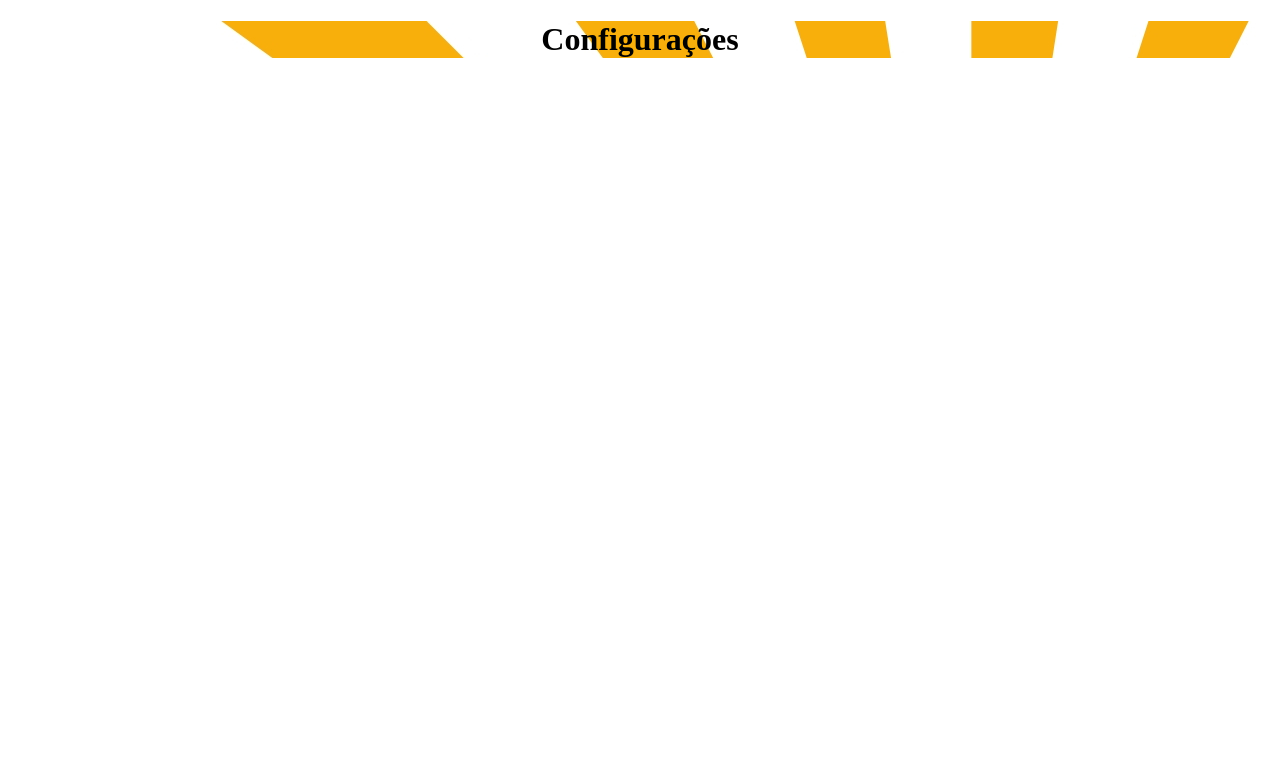
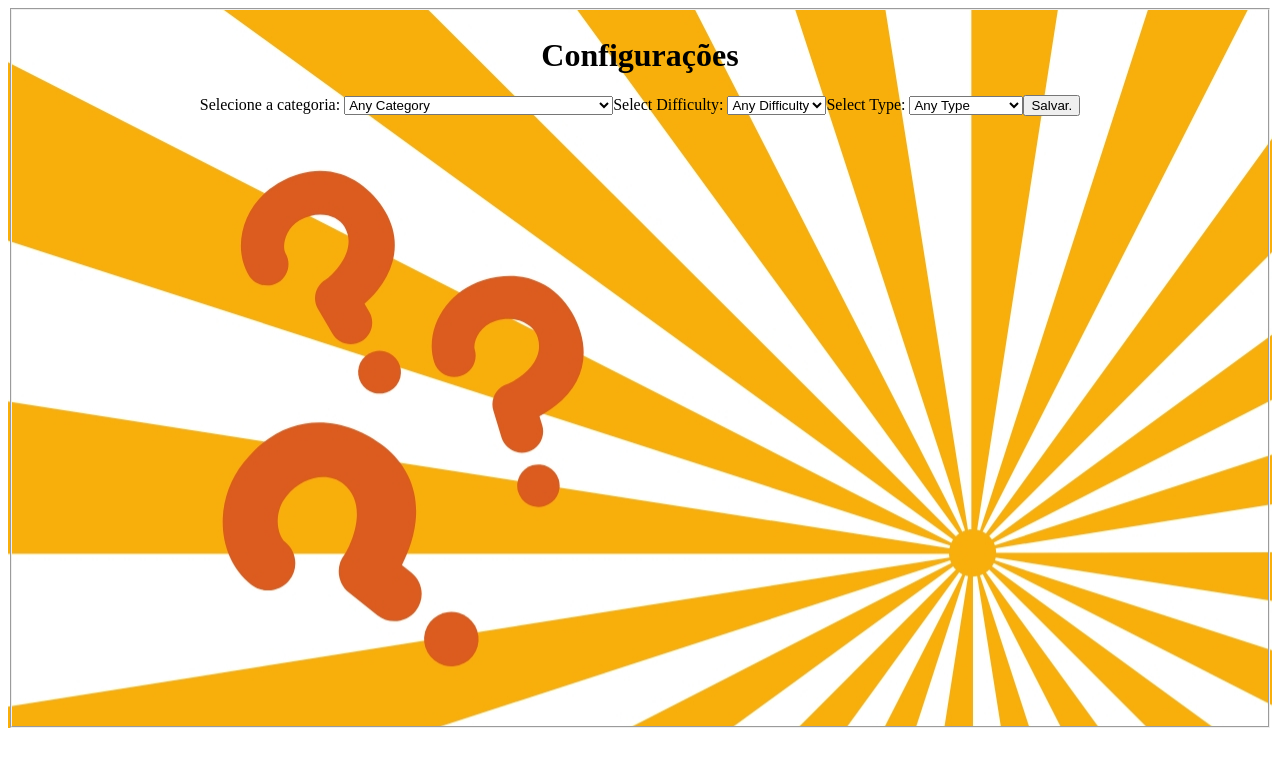
Before and after one commit to tryber/sd-03-project-trivia-react-redux-03, a React (Create React App) app: page /settings in a window 1280 px wide. Shown: the top 766 px of the page. Built offline with nearby package versions, Linux system fonts and the light colour scheme.

Commit message:
SettingsPAge!!

```diff
--- a/src/App.css
+++ b/src/App.css
@@ -62,6 +62,10 @@
   border: 1px solid blue;
 }
 
+.settings {
+  height: 700px;
+}
+
 @media (prefers-reduced-motion: no-preference) {
   .App-logo {
     animation: shake infinite 0.82s cubic-bezier(.36,.07,.19,.97) both;
--- a/src/actions/index.js
+++ b/src/actions/index.js
@@ -2,6 +2,7 @@ export const USER_INFO = 'USER_INFO';
 export const NEW_GAME = 'NEW_GAME';
 export const ADD_SCORE = 'ADD_SCORE';
 export const DISABLE_BUTTON = 'DISABLE_BUTTON';
+export const FETCH_URL = 'FETCH_URL';
 
 export const userInfo = (name, email) => ({
   type: USER_INFO,
@@ -23,3 +24,8 @@ export const disabledReducer = (value) => ({
   type: DISABLE_BUTTON,
   value,
 });
+
+export const generatedURL = (url) => ({
+  type: FETCH_URL,
+  url,
+});
--- a/src/components/Questions.js
+++ b/src/components/Questions.js
@@ -41,7 +41,7 @@ class Questions extends React.Component {
   componentDidMount() {
     let arrayAnswers = [];
     let arrayItem = [];
-    triviaAPI().then((questions) => {
+    triviaAPI(this.props.url).then((questions) => {
       questions.forEach((item) => {
         arrayItem = [item.correct_answer, ...item.incorrect_answers];
         arrayAnswers = [...arrayAnswers, arrayRandom(arrayItem, arrayItem.length)];
@@ -264,6 +264,7 @@ const mapDispatchToProps = (dispatch) => ({
 
 const mapStateToProps = (state) => ({
   disabledTrueFalse: state.disbledReducer.disabled,
+  url: state.fetchURL.address,
 });
 
 export default connect(mapStateToProps, mapDispatchToProps)(Questions);
--- a/src/pages/Settings.js
+++ b/src/pages/Settings.js
@@ -1,13 +1,95 @@
 import React from 'react';
+import { connect } from 'react-redux';
+import { generatedURL } from '../actions';
+import { Link } from 'react-router-dom';
+
 
 class Settings extends React.Component {
+  constructor() {
+    super();
+    this.state = {
+      category: 'any',
+      trivia_difficulty: 'any',
+      trivia_type: 'any',
+    };
+  }
+
+  generateURL() {
+    const { category, trivia_difficulty, trivia_type } = this.state;
+    const URL = `https://opentdb.com/api.php?amount=5${category !== 'any' ? `&category=${category}` : ''}${trivia_difficulty !== 'any' ? `&difficulty=${trivia_difficulty}` : ''}${trivia_type !== 'any' ? `&type=${trivia_type}` : ''}`;
+    this.props.dispatch2Fetch(URL);
+  }
+
+  renderCategoriesList() {
+    return (
+      <select
+        name="category"
+        value={this.state.category}
+        onChange={(e) => this.setState({ category: e.target.value })}>
+        <option value="any">Any Category</option>
+        <option value="9">General Knowledge</option>
+        <option value="10">Entertainment: Books</option>
+        <option value="11">Entertainment: Film</option>
+        <option value="12">Entertainment: Music</option>
+        <option value="13">Entertainment: Musicals &amp; Theatres</option>
+        <option value="14">Entertainment: Television</option>
+        <option value="15">Entertainment: Video Games</option>
+        <option value="16">Entertainment: Board Games</option>
+        <option value="17">Science 'n' Nature</option>
+        <option value="18">Science: Computers</option>
+        <option value="19">Science: Mathematics</option>
+        <option value="20">Mythology</option>
+        <option value="21">Sports</option>
+        <option value="22">Geography</option>
+        <option value="23">History</option>
+        <option value="24">Politics</option>
+        <option value="25">Art</option>
+        <option value="26">Celebrities</option>
+        <option value="27">Animals</option>
+        <option value="28">Vehicles</option>
+        <option value="29">Entertainment: Comics</option>
+        <option value="30">Science: Gadgets</option>
+        <option value="31">Entertainment: Japanese Anime &amp; Manga</option>
+        <option value="32">Entertainment: Cartoon &amp; Animations</option>
+      </select>
+    );
+  }
+
   render() {
     return (
-      <div>
+      <fieldset className="settings">
         <h1 data-testid="settings-title">Configurações</h1>
-      </div>
+        <label htmlFor="trivia_category">Selecione a categoria: </label>
+        {this.renderCategoriesList()}
+        <label htmlFor="trivia_difficulty">Select Difficulty: </label>
+        <select
+          name="trivia_difficulty"
+          value={this.state.trivia_difficulty}
+          onChange={(e) => this.setState({ trivia_difficulty: e.target.value })}>
+          <option value="any">Any Difficulty</option>
+          <option value="easy">Easy</option>
+          <option value="medium">Medium</option>
+          <option value="hard">Hard</option>
+		    </select>
+        <label htmlFor="trivia_type">Select Type: </label>
+        <select
+          name="trivia_type"
+          value={this.state.trivia_type}
+          onChange={(e) => this.setState({ trivia_type: e.target.value })}>
+          <option value="any">Any Type</option>
+          <option value="multiple">Multiple Choice</option>
+          <option value="boolean">True / False</option>
+        </select>
+        <Link to='/'>
+          <button onClick={() => this.generateURL()}>Salvar.</button>
+        </Link>
+      </fieldset>
     );
   }
 }
 
-export default Settings;
+const mapDispatchToProps = (dispatch) => ({
+  dispatch2Fetch: (url) => dispatch(generatedURL(url)),
+});
+
+export default connect (null, mapDispatchToProps)(Settings);
--- a/src/reducers/index.js
+++ b/src/reducers/index.js
@@ -1,5 +1,5 @@
 import { combineReducers } from 'redux';
-import { ADD_SCORE, NEW_GAME, USER_INFO, DISABLE_BUTTON } from '../actions';
+import { ADD_SCORE, NEW_GAME, USER_INFO, DISABLE_BUTTON, FETCH_URL } from '../actions';
 
 const defaultStateUserInfo = {
   name: '',
@@ -8,6 +8,10 @@ const defaultStateUserInfo = {
 
 const initialScore = {
   score: 0,
+};
+
+const defaultURL = {
+  address: 'https://opentdb.com/api.php?amount=5',
 };
 
 const disabledDefault = {
@@ -21,6 +25,17 @@ const userInfo = (state = defaultStateUserInfo, action) => {
         ...state,
         name: action.name,
         email: action.email,
+      };
+    default:
+      return state;
+  }
+};
+
+const fetchURL = (state = defaultURL, action) => {
+  switch (action.type) {
+    case FETCH_URL:
+      return {
+        address: action.url,
       };
     default:
       return state;
@@ -55,6 +70,6 @@ const disbledReducer = (state = disabledDefault, action) => {
   }
 };
 
-const rootReducer = combineReducers({ userInfo, manageScore, disbledReducer });
+const rootReducer = combineReducers({ userInfo, manageScore, fetchURL, disbledReducer });
 
 export default rootReducer;
--- a/src/services/api.js
+++ b/src/services/api.js
@@ -1,5 +1,5 @@
 const urlToken = 'https://opentdb.com/api_token.php?command=request';
-const urlTrivia = 'https://opentdb.com/api.php?amount=5';
+// const urlTrivia = 'https://opentdb.com/api.php?amount=5';
 
 export async function tokenPlayer() {
   return fetch(urlToken)
@@ -7,8 +7,8 @@ export async function tokenPlayer() {
     .then((resJson) => resJson.token);
 }
 
-export async function triviaAPI() {
-  return fetch(urlTrivia)
+export async function triviaAPI(url) {
+  return fetch(url)
     .then((response) => response.json())
     .then((respJSON) => respJSON.results);
 }
```
